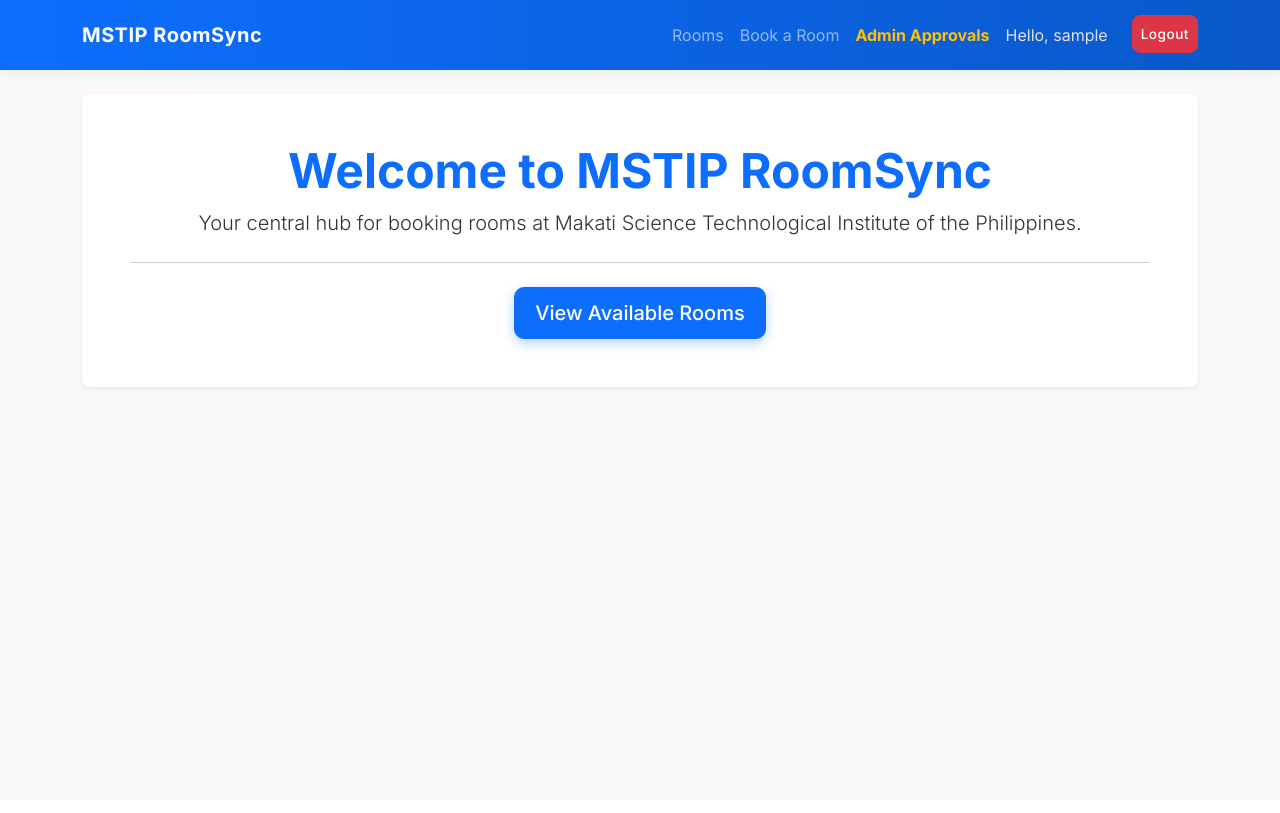
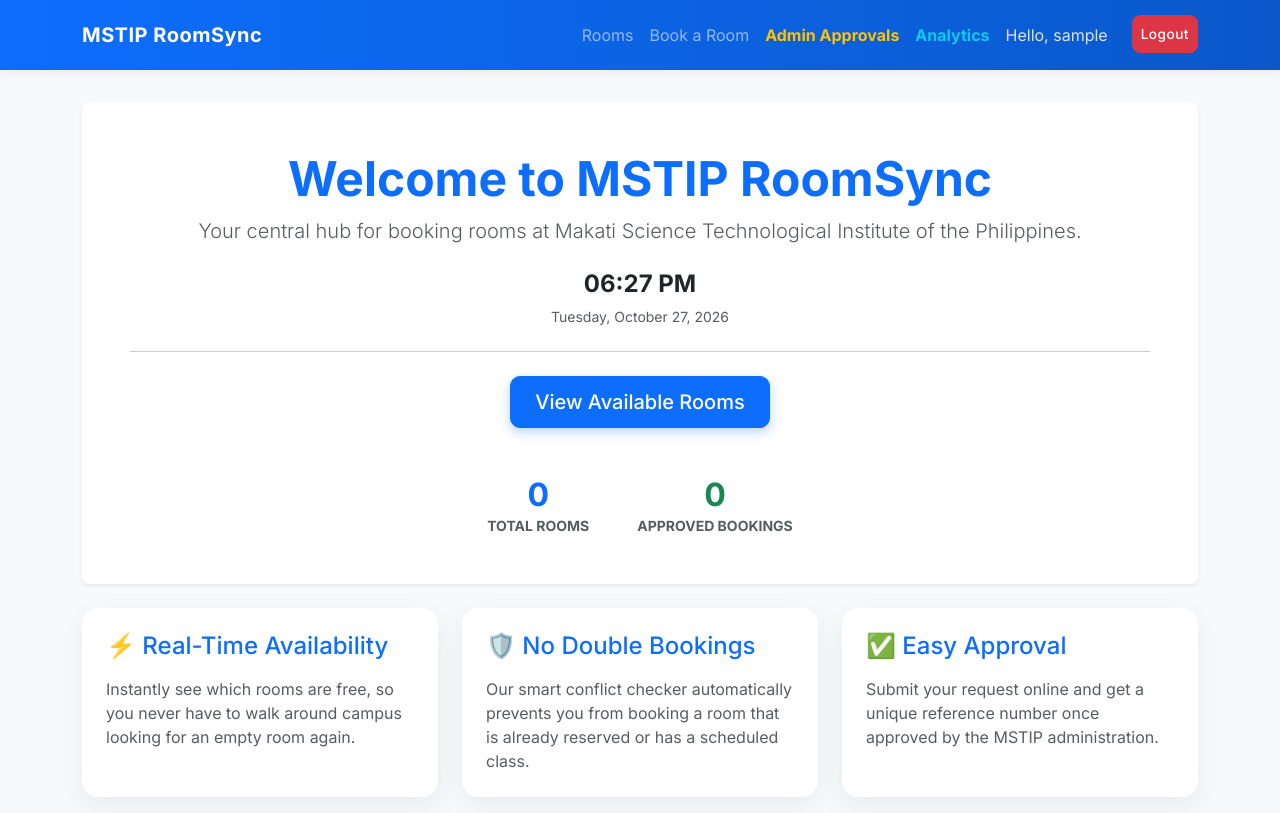
Before and after one commit to johnmarct342-tech/MSTIP-Resync, a Django app: page / in a window 1280 px wide. Before the commit the page ends 390 px from the top, so only its background shows below. Run offline with Django 5.2, Linux system fonts and the light colour scheme; the visitor is signed in with stand-in values (Sample User, id 1); data that the repository does not hold is empty.

Commit message:
Added Analytics Dashboard, Live Clock, Fix minor issues, made the front end cleaner and uniform

```diff
--- a/booking/urls.py
+++ b/booking/urls.py
@@ -9,4 +9,5 @@ urlpatterns = [
     path('approve/<int:booking_id>/<str:status>/', views.update_booking_status, name='update_booking_status'),
     path('my-bookings/', views.my_bookings, name='my_bookings'),
     path('cancel/<int:booking_id>/', views.cancel_booking, name='cancel_booking'),
+    path('dashboard/', views.admin_dashboard, name='admin_dashboard'),
 ]
--- a/booking/views.py
+++ b/booking/views.py
@@ -3,9 +3,20 @@ from django.contrib.auth.decorators import login_required, user_passes_test
 from .models import Room, Booking, ClassSchedule
 from .forms import BookingForm
 from django.contrib import messages
+from django.db.models import Count
+import json
 
+@login_required
 def home(request):
-    return render(request, 'booking/home.html')
+    # Get the count of rooms and approved bookings
+    total_rooms = Room.objects.count()
+    total_bookings = Booking.objects.filter(status='APPROVED').count()
+
+    context = {
+        'total_rooms': total_rooms,
+        'total_bookings': total_bookings
+    }
+    return render(request, 'booking/home.html', context)
 
 def room_list(request):
     # Fetch all rooms from the database
@@ -55,7 +66,7 @@ def book_room(request):
                 for sched in class_schedules:
                     if (start_time < sched.end_time) and (end_time > sched.start_time):
                         has_conflict = True
-                        conflict_reason = f"a regular class ({sched.subject_name})"
+                        conflict_reason = f"a regular class ({sched.subject_name}) from {sched.start_time.strftime('%I:%M %p')} to {sched.end_time.strftime('%I:%M %p')}"
                         break
 
             # --- 3. HANDLE THE CONFLICT ---
@@ -73,14 +84,12 @@ def book_room(request):
             print("--- FORM IS INVALID ---")
             print(form.errors)
 
+
     else:
         form = BookingForm()
 
-    # --- NEW CODE TO PASS SCHEDULES TO HTML ---
     # Fetch ALL class schedules to send to the JavaScript
     all_schedules = ClassSchedule.objects.all()
-
-    # Create a Python dictionary to send to JavaScript
     schedules_data = []
     for sched in all_schedules:
         schedules_data.append({
@@ -93,7 +102,7 @@ def book_room(request):
 
     context = {
         'form': form,
-        'schedules_json': schedules_data # Pass this to the template
+        'schedules_json': schedules_data
     }
     return render(request, 'booking/book_room.html', context)
 
@@ -133,3 +142,30 @@ def cancel_booking(request, booking_id):
         messages.error(request, "You do not have permission to cancel this.")
 
     return redirect('my_bookings')
+
+@user_passes_test(lambda u: u.is_staff)
+@login_required
+def admin_dashboard(request):
+    # 1. Calculate Room Popularity (How many bookings per room)
+    room_stats = Room.objects.annotate(booking_count=Count('booking')).order_by('-booking_count')
+    room_labels = [room.room_name for room in room_stats]
+    room_data = [room.booking_count for room in room_stats]
+
+    # 2. Calculate Busiest Days (Group bookings by the day of the week)
+    # We use raw SQLite date formatting to extract the day (0=Sunday, 6=Saturday)
+    day_stats = Booking.objects.filter(status='APPROVED').extra(
+        select={'day': "strftime('%%w', date)"}
+    ).values('day').annotate(total=Count('id')).order_by('day')
+
+    days_mapping = {0: 'Sunday', 1: 'Monday', 2: 'Tuesday', 3: 'Wednesday', 4: 'Thursday', 5: 'Friday', 6: 'Saturday'}
+    day_labels = [days_mapping[int(item['day'])] for item in day_stats]
+    day_data = [item['total'] for item in day_stats]
+
+    # Convert to JSON for Chart.js
+    context = {
+        'room_labels': json.dumps(room_labels),
+        'room_data': json.dumps(room_data),
+        'day_labels': json.dumps(day_labels),
+        'day_data': json.dumps(day_data),
+    }
+    return render(request, 'booking/admin_dashboard.html', context)
--- a/templates/base.html
+++ b/templates/base.html
@@ -1,3 +1,4 @@
+{% load static %}
 <!DOCTYPE html>
 <html lang="en">
 <head>
@@ -35,6 +36,9 @@
                             <li class="nav-item">
                                 <a class="nav-link text-warning fw-bold" href="{% url 'approve_bookings' %}">Admin Approvals</a>
                             </li>
+                             <li class="nav-item">
+                                <a class="nav-link text-info fw-bold" href="{% url 'admin_dashboard' %}">Analytics</a>
+                            </li>
                         {% endif %}
 
                         <li class="nav-item d-flex align-items-center">
@@ -63,11 +67,20 @@
     <!-- Main Content Area -->
     <div class="container mt-4">
 
+        <!-- Show messages everywhere EXCEPT the book_room page -->
+        {% if messages and request.resolver_match.url_name != 'book_room' %}
+            {% for message in messages %}
+                <div class="alert alert-{% if message.tags == 'error' %}danger{% else %}{{ message.tags }}{% endif %} alert-dismissible fade show shadow-sm" role="alert">
+                    {% if message.tags == 'error' %}<strong>Wait!</strong>{% endif %} {{ message }}
+                    <button type="button" class="btn-close" data-bs-dismiss="alert" aria-label="Close"></button>
+                </div>
+            {% endfor %}
+        {% endif %}
+
         <!-- This block is where individual page content will go -->
         {% block content %}
         {% endblock %}
     </div>
-
     <!-- Bootstrap 5 JS -->
     <script src="https://cdn.jsdelivr.net/npm/bootstrap@5.3.0/dist/js/bootstrap.bundle.min.js"></script>
 </body>
--- a/templates/booking/book_room.html
+++ b/templates/booking/book_room.html
@@ -11,8 +11,7 @@
             </div>
             <div class="card-body">
 
-                <!-- THIS IS THE MISSING BANNER CODE -->
-                {% if messages %}
+                {% if conflict_error %}
                     {% for message in messages %}
                         <div class="alert alert-danger alert-dismissible fade show" role="alert">
                             <strong>Wait!</strong> {{ message }}
@@ -20,7 +19,6 @@
                         </div>
                     {% endfor %}
                 {% endif %}
-                <!-- END BANNER -->
 
                 <form method="POST">
                     {% csrf_token %}
--- a/templates/booking/home.html
+++ b/templates/booking/home.html
@@ -3,10 +3,77 @@
 {% block title %}Home - MSTIP RoomSync{% endblock %}
 
 {% block content %}
-<div class="p-5 mb-4 bg-white rounded-3 shadow-sm text-center">
+<div class="p-5 mb-4 bg-white rounded-3 shadow-sm text-center" style="margin-top: 2rem;">
     <h1 class="display-5 fw-bold text-primary">Welcome to MSTIP RoomSync</h1>
-    <p class="lead">Your central hub for booking rooms at Makati Science Technological Institute of the Philippines.</p>
+    <p class="lead text-muted">Your central hub for booking rooms at Makati Science Technological Institute of the Philippines.</p>
+    <div class="my-4">
+        <h4 class="fw-bold text-dark" id="live-clock">Loading time...</h4>
+        <p class="text-muted small" id="live-date"></p>
+    </div>
     <hr class="my-4">
-    <a href="{% url 'room_list' %}" class="btn btn-primary btn-lg">View Available Rooms</a>
+    <a href="{% url 'room_list' %}" class="btn btn-primary btn-lg px-4">View Available Rooms</a>
+
+    <!-- DEBUGGING STATS -->
+    <div class="d-flex justify-content-center gap-5 mt-5">
+        <div class="text-center">
+            <h2 class="fw-bold text-primary mb-0">{{ total_rooms|default:"0" }}</h2>
+            <p class="text-muted text-uppercase small fw-bold mb-0">Total Rooms</p>
+        </div>
+        <div class="text-center">
+            <h2 class="fw-bold text-success mb-0">{{ total_bookings|default:"0" }}</h2>
+            <p class="text-muted text-uppercase small fw-bold mb-0">Approved Bookings</p>
+        </div>
+    </div>
 </div>
+
+<!-- FEATURE CARDS -->
+<div class="row mt-4 text-start">
+    <div class="col-md-4 mb-3">
+        <div class="card h-100 p-4">
+            <h4 class="text-primary mb-3">⚡ Real-Time Availability</h4>
+            <p class="text-muted mb-0">Instantly see which rooms are free, so you never have to walk around campus looking for an empty room again.</p>
+        </div>
+    </div>
+    <div class="col-md-4 mb-3">
+        <div class="card h-100 p-4">
+            <h4 class="text-primary mb-3">🛡️ No Double Bookings</h4>
+            <p class="text-muted mb-0">Our smart conflict checker automatically prevents you from booking a room that is already reserved or has a scheduled class.</p>
+        </div>
+    </div>
+    <div class="col-md-4 mb-3">
+        <div class="card h-100 p-4">
+            <h4 class="text-primary mb-3">✅ Easy Approval</h4>
+            <p class="text-muted mb-0">Submit your request online and get a unique reference number once approved by the MSTIP administration.</p>
+        </div>
+    </div>
+</div>
+
+<script>
+    function updateClock() {
+        const now = new Date();
+
+        // Format Time (e.g., 10:30:45 AM)
+        const timeString = now.toLocaleTimeString('en-US', {
+            hour12: true,
+            hour: '2-digit',
+            minute: '2-digit',
+            //second: '2-digit'
+        });
+
+        // Format Date (e.g., Monday, October 28, 2026)
+        const dateString = now.toLocaleDateString('en-US', {
+            weekday: 'long',
+            year: 'numeric',
+            month: 'long',
+            day: 'numeric'
+        });
+
+        document.getElementById('live-clock').textContent = timeString;
+        document.getElementById('live-date').textContent = dateString;
+    }
+
+    // Update immediately, then every 1 second
+    updateClock();
+    setInterval(updateClock, 1000);
+</script>
 {% endblock %}
```
Also changed, not shown: booking/forms.py (+34 -9 lines), config/settings.py (+9 -0 lines), templates/booking/admin_dashboard.html (added, +98 -0 lines), templates/booking/my_bookings.html (+25 -17 lines).
